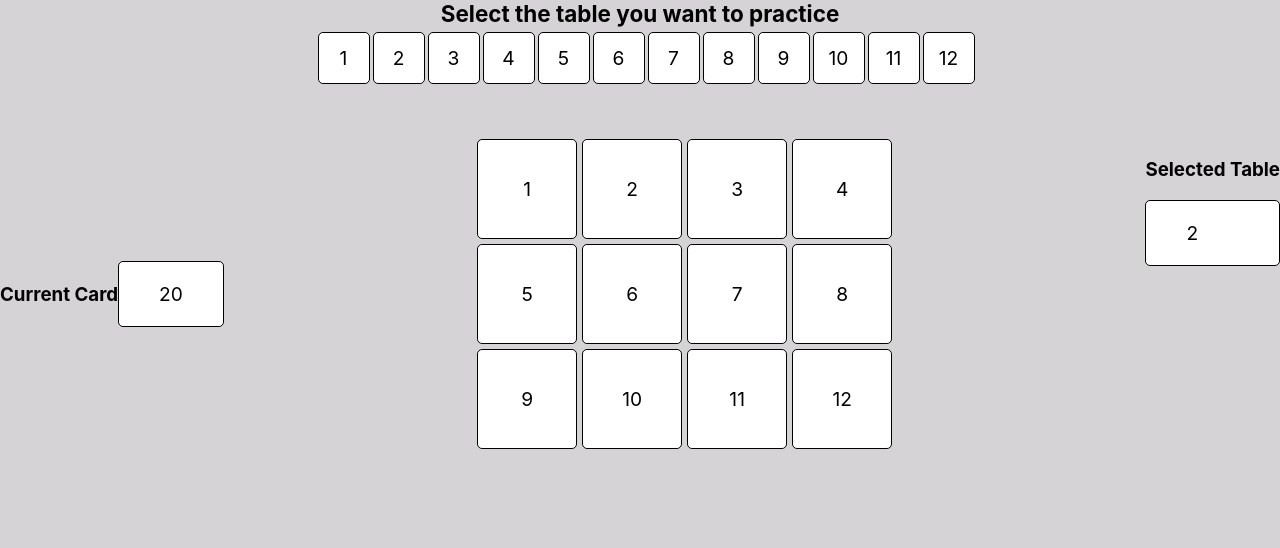
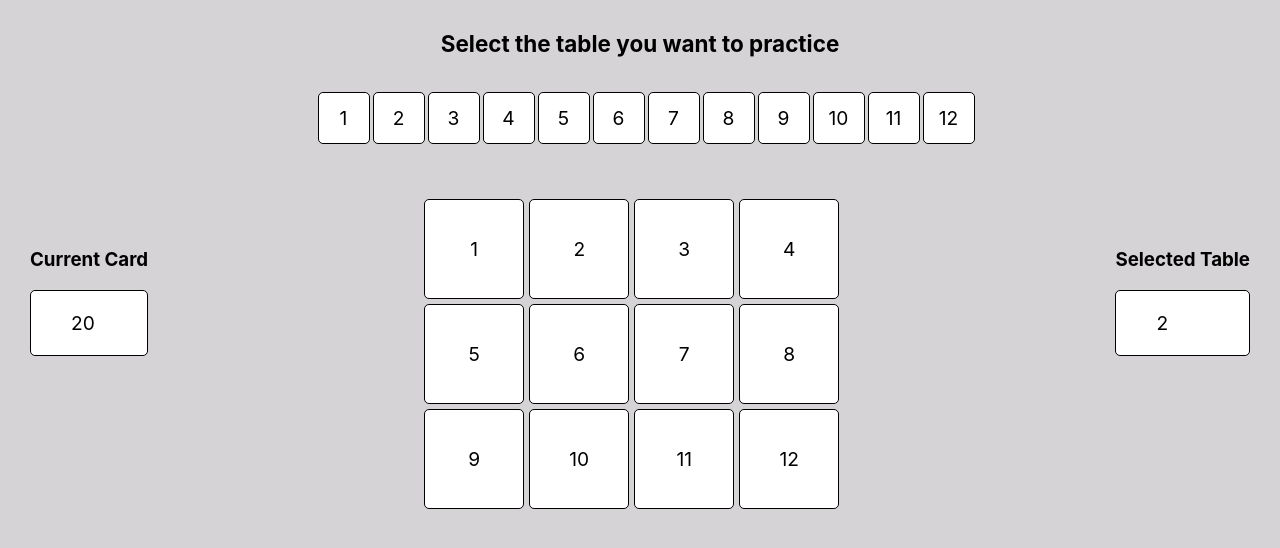
Before and after one commit to Halfiies/mathswebsite, a React (Create React App) app: page / in a window 1280 px wide. Shown: the top 548 px of the page. Built offline with nearby package versions, Linux system fonts and the light colour scheme.

Commit message:
more styling

```diff
--- a/src/Components/Table/Table.scss
+++ b/src/Components/Table/Table.scss
@@ -33,9 +33,9 @@
   }
 }
 .currentAnswer {
-  display: flex;
   justify-content: center;
   align-items: center;
+  padding: 30px;
   &__card {
     display: flex;
     border: 1px solid black;
@@ -52,13 +52,13 @@
 .tableIndicator {
   justify-content: center;
   align-items: center;
+  padding: 30px;
   &__card {
     display: flex;
     background-color: white;
     border: 1px solid black;
     border-radius: 5px;
     font-size: larger;
-
     padding-top: 20px;
     padding-bottom: 20px;
     padding-left: 40px;
--- a/src/Containers/SelectionLogic/SelectionLogic.scss
+++ b/src/Containers/SelectionLogic/SelectionLogic.scss
@@ -5,6 +5,7 @@
     display: flex;
     justify-content: center;
     margin: auto;
+    padding: 30px;
   }
   &__selection-box {
     display: flex;
```
